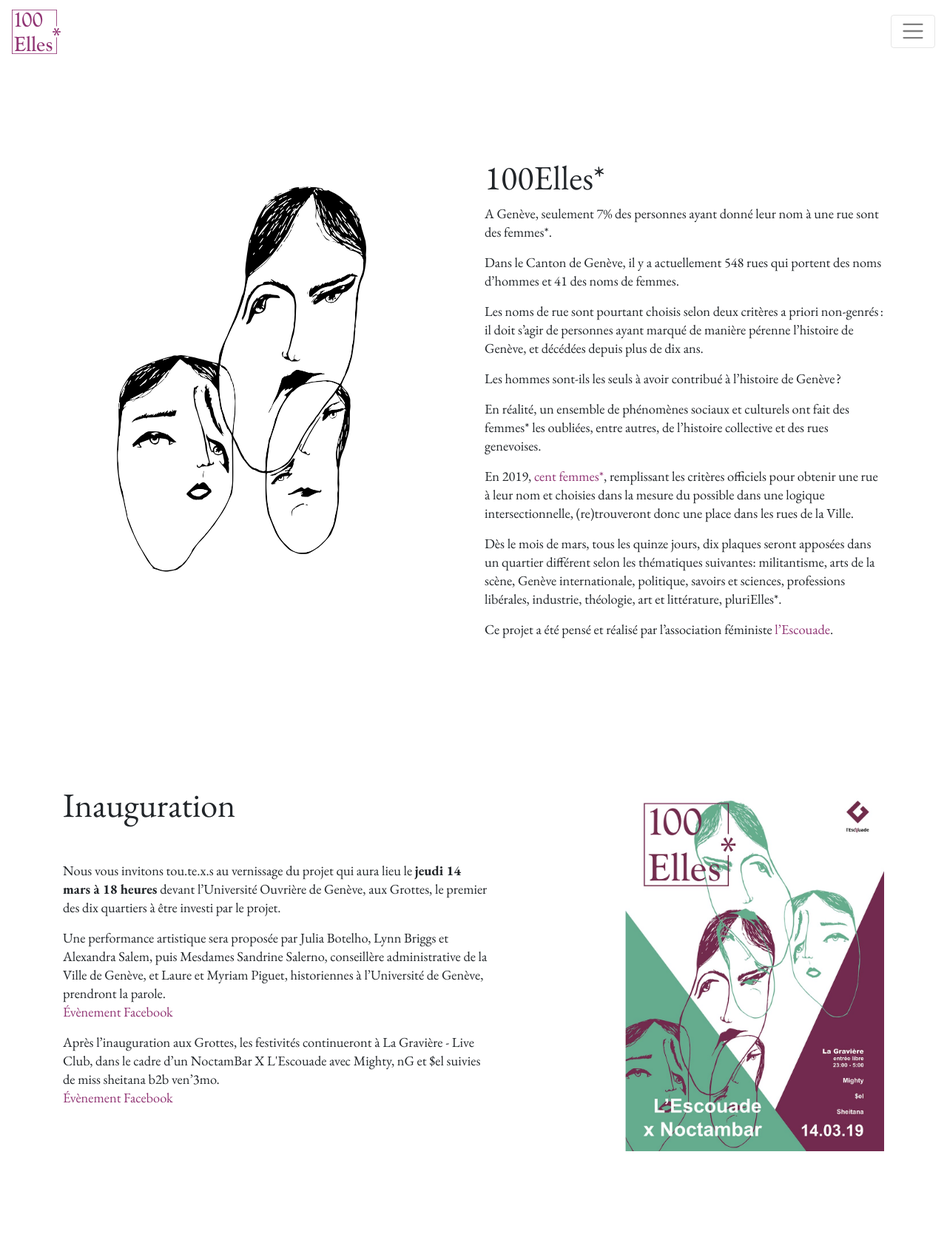
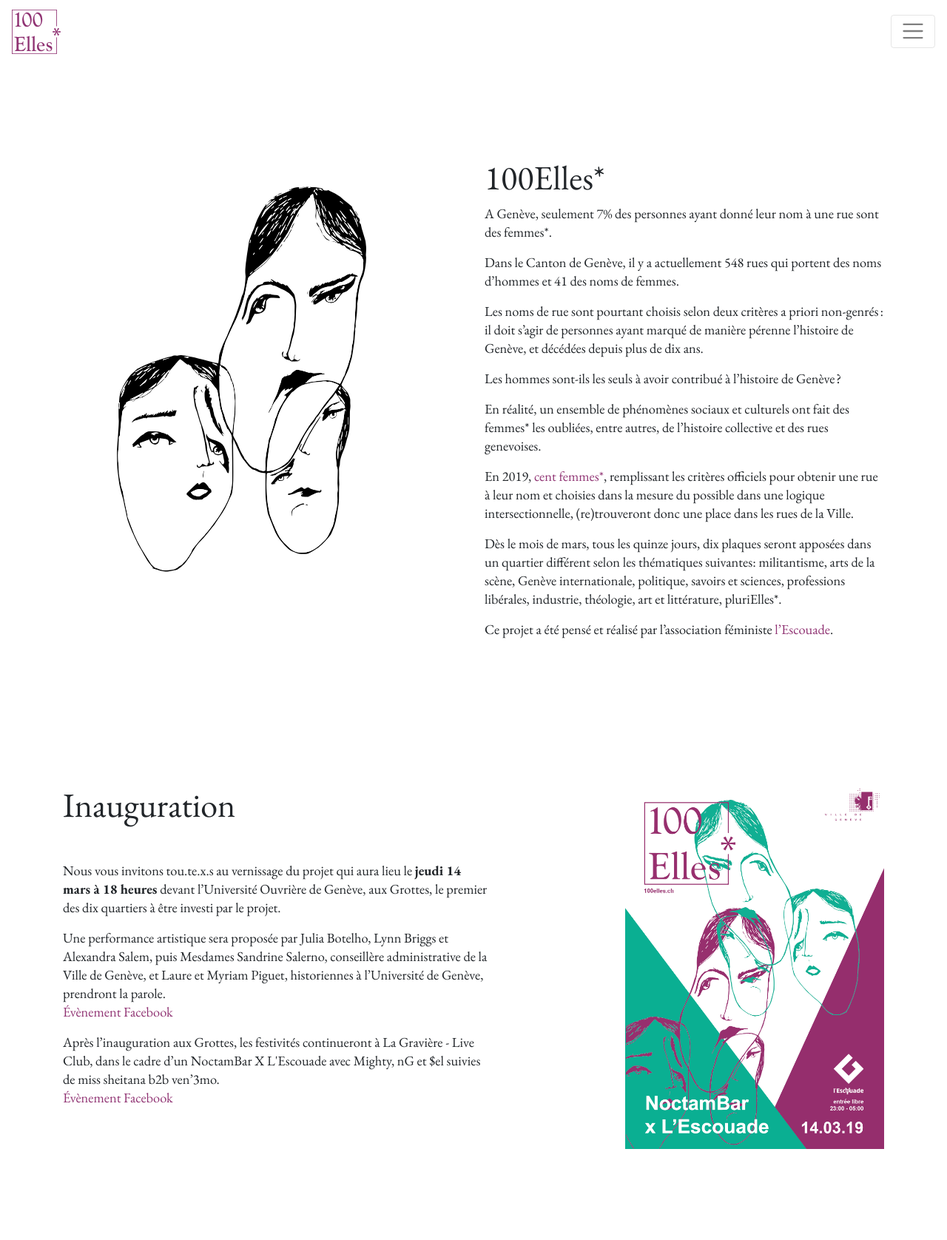
Before and after one commit to larucheio/100elles.ch, a Jekyll site: the page built from index.html, in a window 1280 px wide. Shown: the top 1676 px of the page at 74% size. Built offline with Jekyll 4.4.1, drawn with Linux system fonts in a browser that asks for light colours; nearby versions of some CDN libraries; grey boxes are pictures that could not be loaded.

Commit message:
Update the image

```diff
--- a/evenements/index.html
+++ b/evenements/index.html
@@ -22,7 +22,7 @@ layout: main
       </p>
     </div>
     <div class="col-12 col-lg">
-      <img src="/img/inauguration-graviere.jpg" class="img-fluid" alt="">
+      <img src="/img/inauguration-graviere.png" class="img-fluid" alt="">
     </div>
   </div>
 </main>
--- a/index.html
+++ b/index.html
@@ -38,7 +38,7 @@ layout: main
       </p>
     </div>
     <div class="col-12 col-lg">
-      <img src="/img/inauguration-graviere.jpg" class="img-fluid" alt="">
+      <img src="/img/inauguration-graviere.png" class="img-fluid" alt="">
     </div>
   </div>
 </main>
```
Also changed, not shown: img/inauguration-graviere.jpg (deleted), img/inauguration-graviere.png (added).
